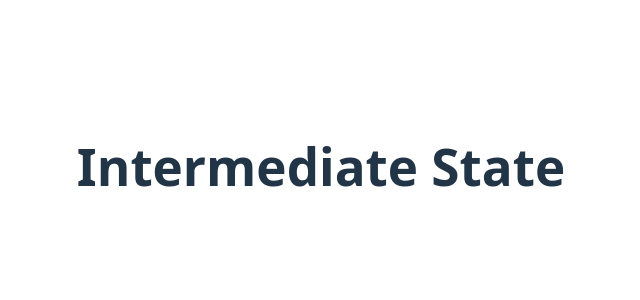
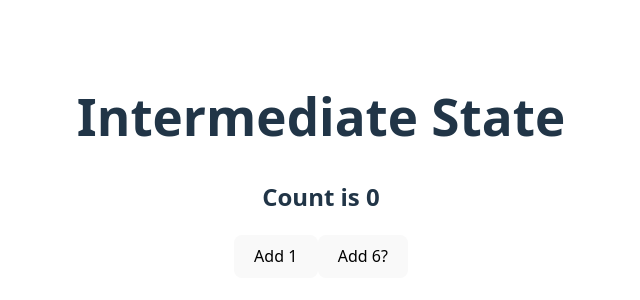
Before and after one commit to quasarblues/react-intermediate-state-playground, a React (Vite) app: page / in a window 1280 px wide. Shown: the part 234-534 px from the top of the page, without its empty margins (319-959 px from the left). Built offline with nearby package versions, Linux system fonts and the light colour scheme.

Commit message:
Added Counter.jsx

```diff
--- a/src/App.jsx
+++ b/src/App.jsx
@@ -1,10 +1,12 @@
 import './App.css'
+import Counter from './Counter'
 
 function App() {
 
   return (
     <>
       <h1>Intermediate State</h1>
+      <Counter />
     </>
   )
 }
--- /dev/null
+++ b/src/Counter.jsx
@@ -0,0 +1,18 @@
+import { useState } from "react";
+
+export default function Counter() {
+    const [count, setCount] = useState(0);
+    return (
+        <>
+            <h2>Count is {count}</h2>
+            <button onClick={() => setCount(count + 1)}>Add 1</button >
+            <button onClick={() => {
+                setCount(curCount => curCount + 1);
+                setCount(curCount => curCount + 2);
+                setCount(curCount => curCount + 3);
+            }
+            }>Add 6?</button>
+        </>
+    )
+}
+// When our value of state depends on the previous value of state, we should update by using an updater function.
```
